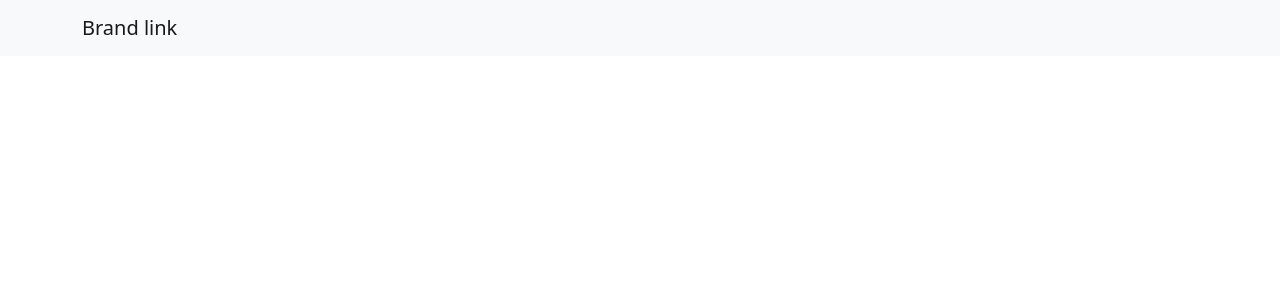
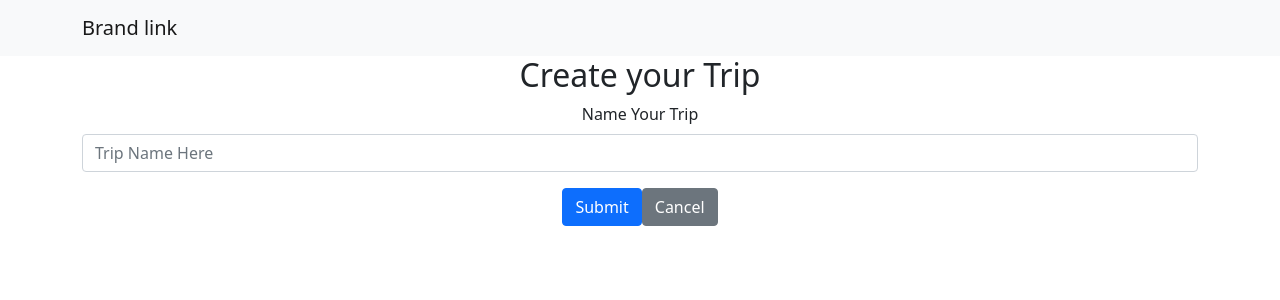
Before and after one commit to JackieHodges/WTPA, a React (Create React App) app in the folder client/: page /newTrip in a window 1280 px wide. Shown: the top 300 px of the page. Built offline with nearby package versions, Linux system fonts and the light colour scheme; the HTML template or start-up script is replaced by a standard one.

Commit message:
basic wizard for newTrip page

```diff
--- a/client/src/App.js
+++ b/client/src/App.js
@@ -5,6 +5,7 @@ import LandingPage from './pages/LandingPage';
 import "react-bootstrap"
 import NavBar from './components/navbar';
 import 'bootstrap/dist/css/bootstrap.min.css';
+import NewTripPage from './pages/NewTripPage';
 
 function App() {
   return (
@@ -12,6 +13,7 @@ function App() {
       <Router>
         <NavBar />
         <Route exact path="/" component={LandingPage} />
+        <Route exact path="/newTrip" component={NewTripPage} />
       </Router>
     </div>
   );
--- a/client/src/pages/LandingPage.js
+++ b/client/src/pages/LandingPage.js
@@ -31,7 +31,7 @@ function LandingPage() {
                     <Button variant="primary" onClick={handleClose}>
                         Find a trip
                     </Button>
-                    <Button variant="primary" onClick={handleClose}>
+                    <Button variant="primary" href="/newTrip" onClick={handleClose}>
                         Start a trip
                     </Button>
                 </Modal.Footer>
--- /dev/null
+++ b/client/src/pages/NewTripPage.js
@@ -0,0 +1,65 @@
+import React, { useState } from "react";
+import { Container, Form, Button, InputGroup, FormControl } from "react-bootstrap";
+
+function NewTripPage() {
+
+    const [stepNumber, setStepNumber] = useState(1)
+
+    function onClick() {
+        // let tripName = document.getElementById("tripName").value
+        // let groupMembers = document.getElementById("membersArray").value
+        // console.log(groupMembers)
+        if (stepNumber === 1){
+            setStepNumber(2);
+        } else if (stepNumber === 2) {
+            setStepNumber(3)
+        }
+    }
+
+    function onCancel() {
+        setStepNumber(1);
+    }
+
+    function WizardSteps() {
+        if (stepNumber === 1) {
+            return (
+                <div>
+                    <Form.Group className="mb-3" controlId="tripName">
+                        <Form.Label>Name Your Trip</Form.Label>
+                        <Form.Control type="text" placeholder="Trip Name Here" />
+                    </Form.Group>
+                </div>
+            )
+        } else if (stepNumber === 2) {
+            return (
+                <div>
+                    <Form.Group className="mb-3" controlId="friendsEmails">
+                        <Form.Label>Add Friend's Emails Here</Form.Label>
+                        <Form.Control as="textarea" rows={3} placeholder="Please seperate emails using a comma. You can always add more later." />
+                    </Form.Group>
+                </div>
+
+            )
+        } else {
+            return (
+                <div>
+                    Haven't decided if I end of put react vote here.
+                </div>
+            )
+        }
+    }
+
+    return (
+        <Container>
+            <h2>Create your Trip</h2>
+            <Form>
+                <WizardSteps />
+            </Form>
+            <Button onClick={onClick}>Submit</Button>
+            <Button variant="secondary" onClick={onCancel}>Cancel</Button>
+        </Container>
+
+    )
+}
+
+export default NewTripPage;
```
